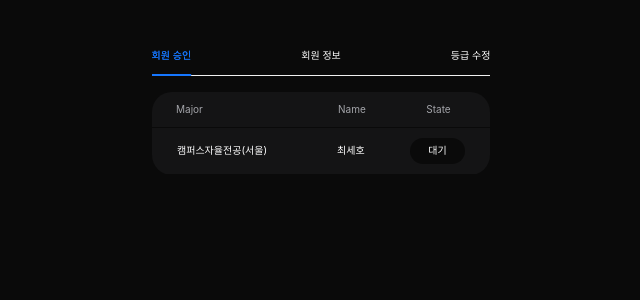
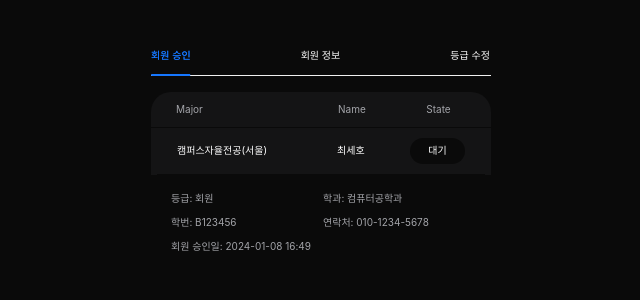
Before and after one commit to HICC-REBOOT/HICC-REBOOT-Frontend, a React (Create React App) app in the folder frontend/: page /admin in a window 1280 px wide. Shown: the top 300 px of the page, without its empty margins (319-959 px from the left). Built offline with nearby package versions, Linux system fonts and the light colour scheme.

Commit message:
feat: 회원 상세정보 레이아웃 구현

```diff
--- a/frontend/src/components/admin/Approval.tsx
+++ b/frontend/src/components/admin/Approval.tsx
@@ -1,5 +1,6 @@
 import React from 'react';
 import * as A from './style/Approval.style';
+import MemberDetail from './MemberDetail';
 
 export default function Approval() {
   return (
@@ -16,6 +17,7 @@ export default function Approval() {
           <A.StateText>대기</A.StateText>
         </A.State>
       </A.MemberBox>
+      <MemberDetail />
     </A.MembersBox>
   );
 }
--- /dev/null
+++ b/frontend/src/components/admin/MemberDetail.tsx
@@ -0,0 +1,20 @@
+import React from 'react';
+import * as M from './style/MemberDetail';
+
+const mClass = '회원';
+const mMajor = '컴퓨터공학과';
+const mGrade = 'B123456';
+const mPhone = '010-1234-5678';
+const mAcceptDate = '2024-01-08 16:49';
+
+export default function MemberDetail() {
+  return (
+    <M.DetailBox>
+      <M.Class>등급: {mClass}</M.Class>
+      <M.Major>학과: {mMajor}</M.Major>
+      <M.Grade>학번: {mGrade}</M.Grade>
+      <M.Phone>연락처: {mPhone}</M.Phone>
+      <M.AcceptDate>회원 승인일: {mAcceptDate}</M.AcceptDate>
+    </M.DetailBox>
+  );
+}
--- /dev/null
+++ b/frontend/src/components/admin/style/MemberDetail.tsx
@@ -0,0 +1,70 @@
+/* eslint-disable import/prefer-default-export */
+import theme from '@styles/theme';
+import styled from 'styled-components';
+
+export const DetailBox = styled.div`
+  display: flex;
+  width: 34rem;
+  padding: 1.6rem 2rem 2rem 2rem;
+  align-items: flex-start;
+  align-content: flex-start;
+  gap: 0.8rem 1.6rem;
+  flex-wrap: wrap;
+  background: ${theme.colors.black};
+`;
+
+export const Class = styled.div`
+  display: flex;
+  width: 13.6rem;
+  flex-shrink: 0;
+  color: ${theme.colors.grey003};
+  font-feature-settings:
+    'clig' off,
+    'liga' off;
+`;
+export const Major = styled.div`
+  display: flex;
+  width: 13.4rem;
+  flex-shrink: 0;
+  color: ${theme.colors.grey003};
+  font-feature-settings:
+    'clig' off,
+    'liga' off;
+`;
+export const Grade = styled.div`
+  display: flex;
+  width: 13.6rem;
+  flex-shrink: 0;
+  color: ${theme.colors.grey003};
+  font-feature-settings:
+    'clig' off,
+    'liga' off;
+`;
+export const Phone = styled.div`
+  display: flex;
+  width: 13.6rem;
+  flex-shrink: 0;
+  color: ${theme.colors.grey003};
+  font-feature-settings:
+    'clig' off,
+    'liga' off;
+`;
+export const AcceptDate = styled.div`
+  display: flex;
+  width: 28.8rem;
+  flex-shrink: 0;
+  color: ${theme.colors.grey003};
+  font-feature-settings:
+    'clig' off,
+    'liga' off;
+`;
+export const ClassKey = styled.div``;
+export const ClassValue = styled.div``;
+export const MajorKey = styled.div``;
+export const MajorValue = styled.div``;
+export const GradeKey = styled.div``;
+export const GradeValue = styled.div``;
+export const PhoneKey = styled.div``;
+export const PhoneValue = styled.div``;
+export const AcceptDateKey = styled.div``;
+export const AcceptDateValue = styled.div``;
```
